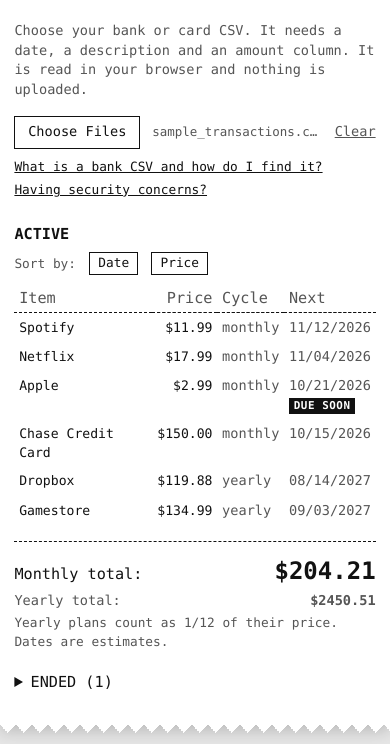
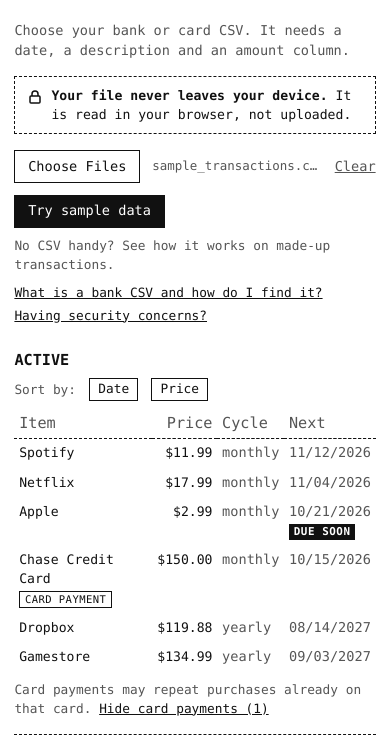
Before and after one commit to readtheterms/subscription-finder, a website: page docs/index.html in a window 390 px wide. Both pictures are taken after a click on the button "Try sample data". Shown: the part 96-840 px from the top of the page. Drawn offline with nearby package versions, Linux system fonts and the light colour scheme.

Commit message:
Add sample button, privacy line, card payment tag, hover evidence; keep due-soon tag on hidden rows

```diff
--- a/docs/app.js
+++ b/docs/app.js
@@ -10,6 +10,9 @@
 const sampleLine = document.getElementById("sample-line");
 const noteEl = document.getElementById("note");
 const sampleButton = document.getElementById("sample-button");
+const cardNote = document.getElementById("card-note");
+const cardNoteText = document.getElementById("card-note-text");
+const cardToggle = document.getElementById("card-toggle");
 
 function parseFile(file) {
   return new Promise((resolve, reject) => {
@@ -45,21 +48,41 @@
 
 const fineEl = document.getElementById("fine");
 const tip = document.getElementById("tip");
-const FINE = "Yearly plans count as 1/12 of their price. Dates are estimates.";
+const FINE = "Yearly plans count as 1/12 of their price. Dates are estimates: the last charge plus 30 days (365 for yearly).";
 const yearlyEl = document.getElementById("yearly-total");
 
 let current = []; // the active subscriptions on screen
 let hidden = new Set(); // the ones the user clicked to leave out of the total
+
+// the payments toward a credit card or loan that are on screen
+const cardPayments = () => current.filter((s) => s.cardPayment);
+
+function updateCardNote() {
+  const rows = cardPayments();
+  cardNote.hidden = rows.length === 0;
+  if (rows.length === 0) return;
+  const allHidden = rows.every((s) => hidden.has(s));
+  cardNoteText.textContent = "Card payments may repeat purchases already on that card.";
+  cardToggle.textContent = (allHidden ? "Show" : "Hide") + " card payments (" + rows.length + ")";
+}
 
 function updateTotal() {
   const counted = current.filter((s) => !hidden.has(s));
   totalEl.textContent = "$" + monthlyTotal(counted).toFixed(2);
   yearlyEl.textContent = "$" + yearlyTotal(counted).toFixed(2);
   fineEl.textContent = hidden.size ? FINE + " " + hidden.size + " hidden." : FINE;
+  updateCardNote();
 }
 
+const NEWLINE = String.fromCharCode(10);
+
+// What the page saw (so the user can judge it), then what a click does
 function tipText(s) {
-  return hidden.has(s) ? "Click to include in monthly total" : "Click to hide from monthly total";
+  return [
+    "Seen " + s.count + " times, about every " + s.typicalGap + " days. Last charge " + formatDateUS(s.last) + ".",
+    "The next date is an estimate: last charge + " + s.cycle + " days.",
+    hidden.has(s) ? "Click to include in monthly total" : "Click to hide from monthly total",
+  ].join(NEWLINE);
 }
 
 function moveTip(event) {
@@ -88,13 +111,18 @@
   tr.setAttribute("role", "button");
   tr.setAttribute("aria-pressed", String(hidden.has(s)));
   tr.classList.toggle("hidden", hidden.has(s));
-  const dueSoon = isDueSoon(s);
-  tr.classList.toggle("due-soon", dueSoon && !hidden.has(s));
+  tr.classList.toggle("due-soon", isDueSoon(s)); // stays when the row is hidden; the row is just grayed out
 
   for (const text of [s.displayName, "$" + s.price.toFixed(2), s.period, formatDateUS(s.next)]) {
     const td = document.createElement("td");
     td.textContent = text;
     tr.appendChild(td);
+  }
+  if (s.cardPayment) {
+    const tag = document.createElement("span");
+    tag.className = "cardtag";
+    tag.textContent = "card payment";
+    tr.firstChild.appendChild(tag);
   }
   if (s.overdue) {
     const tag = document.createElement("span");
@@ -107,7 +135,6 @@
     if (hidden.has(s)) hidden.delete(s);
     else hidden.add(s);
     tr.classList.toggle("hidden", hidden.has(s));
-    tr.classList.toggle("due-soon", dueSoon && !hidden.has(s));
     tr.setAttribute("aria-pressed", String(hidden.has(s)));
     tip.textContent = tipText(s);
     updateTotal();
@@ -256,3 +283,15 @@
     message.textContent = "Could not load the sample. Open the page from a web server, not as a file, to use it.";
   }
 });
+
+// hides every card payment at once, or shows them all again if they are all hidden
+cardToggle.addEventListener("click", () => {
+  const rows = cardPayments();
+  const allHidden = rows.every((s) => hidden.has(s));
+  for (const s of rows) {
+    if (allHidden) hidden.delete(s);
+    else hidden.add(s);
+  }
+  render();
+  updateTotal();
+});
--- a/docs/finder.js
+++ b/docs/finder.js
@@ -416,6 +416,24 @@
   return true;
 }
 
+// A payment toward a credit card or loan. These repeat every month and stay in the list, but the
+// purchases behind them may already be counted from the card's own statement, so the page tags them.
+// Matched on whole words, so "chase" does not match inside "purchase".
+const PAYMENT_WORDS = /\b(payment|pymt|pmts?|autopay|auto pay|apy|repayment)\b/i;
+// lenders and card issuers whose name alone means it is a payment toward them
+const LENDER_NAMES = ["credit one", "comn cap", "comenity", "cont finance", "continental finance", "merrick",
+  "fortiva", "avant", "applecard", "apple card", "wf credit card", "wells fargo card", "chase pay in"];
+// banks that also sell other things, so they only count when the description also says "payment"
+const ISSUER_NAMES = ["citi", "chase", "discover", "capital one", "wells fargo", "best buy", "synchrony",
+  "barclays", "amex", "american express"];
+
+function isCardPayment(raw) {
+  const padded = " " + words(raw).join(" ") + " ";
+  const named = (list) => list.some((name) => padded.includes(" " + name + " "));
+  if (named(LENDER_NAMES)) return true;
+  return PAYMENT_WORDS.test(raw) && (named(ISSUER_NAMES) || /\bcard\b/i.test(raw));
+}
+
 function isSkipped(key) {
   return SKIP.some((word) => key.startsWith(word));
 }
@@ -476,7 +494,12 @@
         period,
         last,
         next: last + cycle * MS_PER_DAY,
+        cycle,
         active,
+        // the evidence behind the match, shown when hovering a row
+        count: part.length,
+        typicalGap: Math.round(median(daysBetween(part.map(([d]) => d)))),
+        cardPayment: isCardPayment(names.get(key)),
         // the expected charge date passed (plus a few days of slack) and no new charge showed up
         overdue: active && daysSince > cycle + 3,
       });
--- a/docs/index.html
+++ b/docs/index.html
@@ -36,7 +36,12 @@
 
     <noscript><p class="lead">This page needs JavaScript. It reads your CSV in the browser, so nothing is uploaded.</p></noscript>
 
-    <p class="lead">Choose your bank or card CSV. It needs a date, a description and an amount column. It is read in your browser and nothing is uploaded.</p>
+    <p class="lead">Choose your bank or card CSV. It needs a date, a description and an amount column.</p>
+
+    <p class="privacy">
+      <svg viewBox="0 0 16 16" width="16" height="16" aria-hidden="true" focusable="false"><rect x="3" y="7" width="10" height="7" rx="1" fill="none" stroke="currentColor" stroke-width="1.5"/><path d="M5 7V5a3 3 0 0 1 6 0v2" fill="none" stroke="currentColor" stroke-width="1.5"/></svg>
+      <span><strong>Your file never leaves your device.</strong> It is read in your browser, not uploaded.</span>
+    </p>
 
     <div class="picker">
       <input type="file" id="csv-input" accept=".csv" multiple>
@@ -44,7 +49,7 @@
       <span id="file-names">No file chosen</span>
       <button type="button" id="clear-files" hidden>Clear</button>
     </div>
-    <p class="sample" id="sample-line">No CSV handy? <button type="button" id="sample-button">Try sample data</button></p>
+    <p class="sample" id="sample-line"><button type="button" id="sample-button">Try sample data</button><span>No CSV handy? See how it works on made-up transactions.</span></p>
     <div class="help">
       <details>
         <summary>What is a bank CSV and how do I find it?</summary>
@@ -86,6 +91,8 @@
         <tbody id="active-body"></tbody>
       </table>
 
+      <p class="cardnote" id="card-note" hidden><span id="card-note-text"></span> <button type="button" id="card-toggle"></button></p>
+
       <div class="total-row">
         <span>Monthly total:</span>
         <span id="total"></span>
--- a/docs/style.css
+++ b/docs/style.css
@@ -95,17 +95,29 @@
 #clear-files:hover { color: var(--ink); }
 #clear-files[hidden] { display: none; }
 
-.sample { margin: 0.6rem 0 0; color: var(--faded); font-size: 0.8rem; }
+.privacy {
+  display: flex;
+  align-items: flex-start;
+  gap: 0.55rem;
+  margin: 0 0 1rem;
+  padding: 0.55rem 0.7rem;
+  border: 1px dashed var(--ink);
+  font-size: 0.82rem;
+}
+.privacy svg { flex: none; margin-top: 0.15rem; }
+
+/* the first thing a new visitor should try */
+.sample { display: flex; align-items: center; flex-wrap: wrap; gap: 0.6rem; margin: 0.75rem 0 0; color: var(--faded); font-size: 0.8rem; }
 #sample-button {
-  padding: 0;
-  border: 0;
-  background: none;
-  color: var(--ink);
+  padding: 0.35rem 0.8rem;
+  border: 1px solid var(--ink);
+  background: var(--ink);
+  color: var(--paper);
   font: inherit;
-  text-decoration: underline;
+  font-size: 0.85rem;
   cursor: pointer;
 }
-#sample-button:hover { font-weight: 700; }
+#sample-button:hover { background: var(--paper); color: var(--ink); }
 
 /* collapsed help sections under the file picker */
 .help { margin: 0.6rem 0 0; font-size: 0.8rem; }
@@ -200,12 +212,38 @@
 /* a row whose next charge is within 7 days gets the same tag as overdue, saying "due soon" */
 #active-body tr.due-soon td:nth-child(4)::after { content: "due soon"; }
 
+/* an outlined tag (the overdue and due-soon tags are filled) for a payment toward a card or loan */
+.cardtag {
+  display: block;
+  width: fit-content;
+  margin: 0.2rem 0 0;
+  padding: 0 0.3rem;
+  border: 1px solid var(--ink);
+  font-size: 0.66rem;
+  letter-spacing: 0.04em;
+  text-transform: uppercase;
+  white-space: nowrap;
+}
+.cardnote { margin: 0.6rem 0 0; color: var(--faded); font-size: 0.8rem; }
+#card-toggle {
+  padding: 0;
+  border: 0;
+  background: none;
+  color: var(--ink);
+  font: inherit;
+  text-decoration: underline;
+  cursor: pointer;
+}
+#card-toggle:hover { font-weight: 700; }
+
 /* on a narrow screen the tag drops under the date */
 @media (max-width: 520px) {
   .overdue, #active-body tr.due-soon td:nth-child(4)::after { display: block; margin: 0.15rem 0 0; width: fit-content; }
 }
 #tip {
   position: fixed;
+  max-width: 19rem;
+  white-space: pre-line;
   z-index: 10;
   padding: 0.25rem 0.5rem;
   background: var(--ink);
```
Also changed, not shown: tests/trust.test.js (added, +74 -0 lines), README.md, docs/screenshot.png, docs/social.png.
